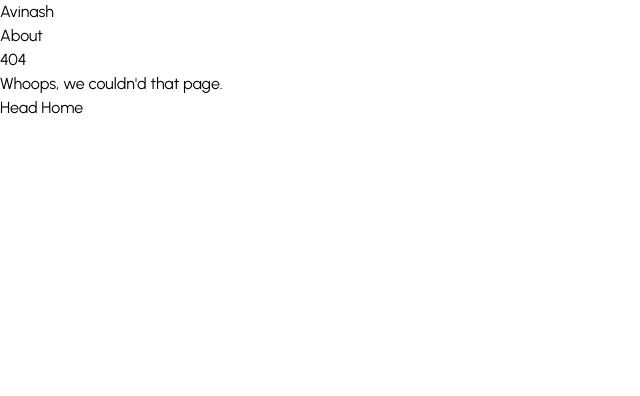
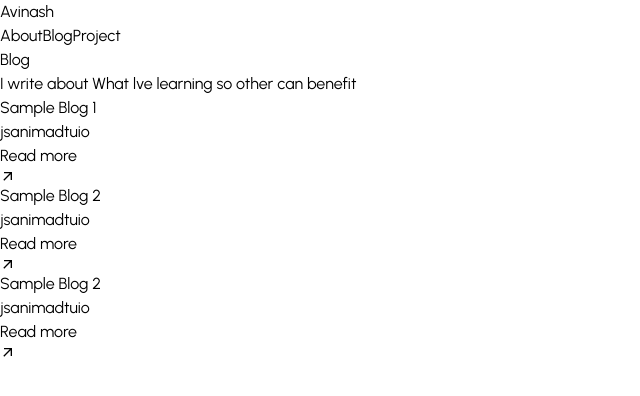
Before and after one commit to AvinashChandavar7/portfolio-asc, a Next.js app: page /blog in a window 1280 px wide. Before the commit this address had no page. Shown: the top 396 px of the page, without its empty margins (0-640 px from the left). Built offline with nearby package versions, Linux system fonts and the light colour scheme.

Commit message:
feat : add blog and project page

```diff
--- /dev/null
+++ b/src/Types/type.ts
@@ -0,0 +1,23 @@
+export interface BlogData {
+  uid: string;
+  title: string;
+  date: Date;
+  tags: string[];
+  hover_image: string;
+}
+
+export interface ProjectData {
+  uid: string;
+  title: string;
+  date: Date;
+  tags: string[];
+  hover_image: string;
+}
+
+export type MainDataProps = {
+  heading: string;
+  content_type: "Blog" | "Project";
+  description: string;
+  view_more_text: string;
+  fallback_item_image: string;
+}
--- /dev/null
+++ b/src/app/(root)/blog/page.tsx
@@ -0,0 +1,26 @@
+import React from 'react'
+import ContentIndex from '@/components/ContentIndex/ContentIndex'
+import { MainDataProps } from '@/Types/type'
+
+
+
+
+const Page = () => {
+
+  const data: MainDataProps = {
+    heading: "Blog",
+    content_type: "Blog",
+    description: "I write about What lve learning so other can benefit",
+    view_more_text: "Read more",
+    fallback_item_image: "https://images.unsplash.com/photo-1523961131990-5ea7c61b2107",
+  }
+
+
+  return (
+    <>
+      <ContentIndex {...data} />
+    </>
+  )
+}
+
+export default Page
--- /dev/null
+++ b/src/components/ContentIndex/ContentIndex.tsx
@@ -0,0 +1,42 @@
+import React from 'react'
+import Bounded from '../Bounded'
+import Heading from '../Heading'
+import ContentList from './ContentList'
+
+
+import { dataBlog, dataProject } from '@/constants/constants'
+import { MainDataProps } from '@/Types/type'
+
+
+const ContentIndex = (data: MainDataProps) => {
+
+  const contentType = data.content_type || "Blog";
+
+  const items = contentType === "Blog" ? dataBlog : dataProject;
+
+  return (
+    <Bounded>
+      <Heading size="lg" className='mb-8'>
+        {data.heading}
+      </Heading>
+
+      {
+        data.description && (
+          <div className='prose prose-xl prose-invert mb-10'>
+            {data.description}
+          </div>
+        )
+      }
+
+      <ContentList
+        items={items}
+        contentType={contentType}
+        viewMoreText={data.view_more_text}
+        fallbackItemImages={data.fallback_item_image}
+      />
+
+    </Bounded>
+  )
+}
+
+export default ContentIndex
--- /dev/null
+++ b/src/components/ContentIndex/ContentList.tsx
@@ -0,0 +1,155 @@
+"use client"
+
+import React, { useEffect, useRef, useState } from 'react';
+import { MdArrowOutward } from 'react-icons/md';
+import { gsap } from 'gsap';
+import { ScrollTrigger } from 'gsap/ScrollTrigger';
+import { BlogData, ProjectData } from '@/Types/type';
+
+gsap.registerPlugin(ScrollTrigger);
+
+
+
+type ContentListProps = {
+  items: BlogData[] | ProjectData[];
+  contentType: string;
+  viewMoreText: string;
+  fallbackItemImages?: string;
+}
+
+const ContentList = (
+  { items, contentType, viewMoreText, fallbackItemImages }: ContentListProps
+) => {
+
+  const component = useRef(null);
+  const revealRef = useRef(null);
+  const itemsRef = useRef<Array<HTMLElement | null>>([]);
+  const lastMousePosition = useRef({ x: 0, y: 0 });
+
+  const [currentItem, setCurrentItem] = useState<null | number>(null);
+
+  const contentImages = items.map(item => {
+    const image = item.hover_image ? item.hover_image : fallbackItemImages;
+
+    return image
+  });
+
+  const onMouseEnter = (index: number) => {
+    setCurrentItem(index);
+  }
+
+  const onMouseLeave = () => {
+    setCurrentItem(null);
+  }
+
+  useEffect(() => {
+    // Animate list-items in with a stagger
+    let ctx = gsap.context(() => {
+      itemsRef.current.forEach((item) => {
+        gsap.fromTo(
+          item,
+          { opacity: 0, y: 20, },
+          {
+            opacity: 1, y: 0, duration: 1.3, ease: "elastic.out(1,0.3)",
+
+            scrollTrigger: {
+              trigger: item,
+              start: "top bottom-=100px",
+              end: "bottom center",
+              toggleActions: "play none none none",
+            },
+          },
+        );
+      });
+
+      return () => ctx.revert();
+    }, component);
+  }, []);
+
+  useEffect(() => {
+    const handleMouseMove = (event: MouseEvent) => {
+      const mousePosition = { x: event.clientX, y: event.clientY + window.scrollY };
+
+      // Calculate speed and direction
+      const speed = Math.sqrt(Math.pow(mousePosition.x - lastMousePosition.current.x, 2));
+
+      let ctx = gsap.context(() => {
+        if (currentItem !== null) {
+          const maxY = window.scrollY + window.innerHeight - 350;
+          const maxX = window.innerWidth - 350;
+
+          gsap.to(
+            revealRef.current,
+            {
+              opacity: 1,
+              x: gsap.utils.clamp(0, maxX, mousePosition.x - 110),
+              y: gsap.utils.clamp(0, maxY, mousePosition.y - 160),
+              rotation: speed * (mousePosition.x > lastMousePosition.current.x ? 1 : -1),
+              ease: "back.out(2)",
+              duration: 1.3
+            }
+          );
+        }
+
+        lastMousePosition.current = mousePosition;
+
+        return () => ctx.revert();
+      }, component)
+    };
+
+    window.addEventListener("mousemove", handleMouseMove);
+
+    return () => window.removeEventListener("mousemove", handleMouseMove);
+
+  }, [currentItem]);
+
+  const urlPrefix = contentType === 'Blog' ? '/blog' : '/project';
+
+  return (
+    <div ref={component}>
+      <ul className='grid border-b border-b-slate-100'
+        onMouseLeave={onMouseLeave}
+      >
+        {items.map((item, index) => (
+          item.title && (
+            <li
+              key={index}
+              className='list-item opacity-0'
+              onMouseEnter={() => onMouseEnter(index)}
+              ref={(el) => (itemsRef.current[index] = el)}
+            >
+              <a
+                href={`${urlPrefix}/${item.uid}`}
+                className='flex flex-col justify-between border-t border-t-slate-100 py-10 text-slate-200 md:flex-row'
+                aria-label={item.title}
+              >
+                <div className='flex flex-col'>
+                  <span className='text-3xl font-bold'>{item.title}</span>
+                  <div className='flex gap-3 text-blue-400 text-lg font-bold'>
+                    {item.tags.map((tag, index) => (
+                      <span key={index}>{tag}</span>
+                    ))}
+                  </div>
+                </div>
+                <span className='ml-auto flex items-center gap-2 text-xl font-medium md:ml-0'>
+                  {viewMoreText} <MdArrowOutward />
+                </span>
+              </a>
+            </li>
+          )
+        ))}
+      </ul>
+
+      {/* Hover Element */}
+      <div
+        ref={revealRef}
+        className='hover-reveal pointer-events-none absolute left-0 top-0 -z-10 h-[320px] w-[220px] rounded-lg bg-cover bg-center opacity-0 transition-[background] duration-300'
+        style={{ backgroundImage: currentItem !== null ? `url(${contentImages[currentItem]})` : "", }}
+      >
+
+      </div>
+    </div>
+  );
+}
+
+export default ContentList;
--- a/src/components/Header/NavBar.tsx
+++ b/src/components/Header/NavBar.tsx
@@ -17,6 +17,8 @@ const NavBar = () => {
 
     nav_Items: [
       { id: "1", label: "About", link: "about" },
+      { id: "2", label: "Blog", link: "blog" },
+      { id: "3", label: "Project", link: "project" },
     ]
   };
 
--- /dev/null
+++ b/src/constants/constants.ts
@@ -0,0 +1,42 @@
+import { BlogData, ProjectData } from "@/Types/type";
+
+export const dataBlog: BlogData[] = [
+  {
+    uid: "blog-1",
+    title: "Sample Blog 1",
+    date: new Date(),
+    tags: ["js", "animadtuio"],
+    hover_image: "https://images.unsplash.com/photo-1589321578146-4c1ba445cc88",
+  },
+  {
+    uid: "blog-2",
+    title: "Sample Blog 2",
+    date: new Date(),
+    tags: ["js", "animadtuio"],
+    hover_image: "https://images.unsplash.com/photo-1531297484001-80022131f5a1",
+  },
+  {
+    uid: "blog-2",
+    title: "Sample Blog 2",
+    date: new Date(),
+    tags: ["js", "animadtuio"],
+    hover_image: "https://images.unsplash.com/photo-1531297484001-80022131f5a1",
+  },
+];
+
+export const dataProject: ProjectData[] = [
+  {
+    uid: "project-1",
+    title: "Sample Project 1",
+    date: new Date(),
+    tags: ["react", "Next js"],
+    hover_image: "https://images.unsplash.com/photo-1531297484001-80022131f5a1",
+  },
+  {
+    uid: "project-2",
+    title: "Sample Project 2",
+    date: new Date(),
+    tags: ["js", "asdcsdc"],
+    hover_image: "https://images.unsplash.com/photo-1531297484001-80022131f5a1",
+  },
+];
```
Also changed, not shown: src/app/(root)/blog/[id]/page.tsx (added, +9 -0 lines), src/app/(root)/project/[id]/page.tsx (added, +9 -0 lines), src/app/(root)/project/page.tsx (added, +27 -0 lines), src/components/ContentIndex/BlogPost.tsx (added, +11 -0 lines).
